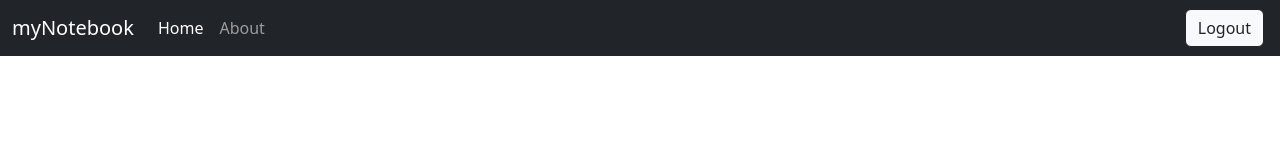
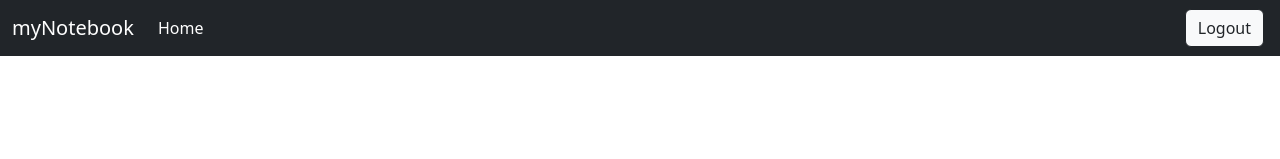
Before and after one commit to jasmitamukherjee/mynotebook, a React (Create React App) app: page / in a window 1280 px wide. Shown: the top 159 px of the page. Built offline with nearby package versions, Linux system fonts and the light colour scheme; no server answers; sample sign-in values are in the browser's storage.

Commit message:
fixed about

```diff
--- a/src/components/Navbar.js
+++ b/src/components/Navbar.js
@@ -27,9 +27,9 @@
         <li className="nav-item">
           <Link className={`nav-link ${location.pathname==='/'? "active ": ""}`} aria-current="page" to='/'>Home</Link>
         </li>
-        <li className="nav-item">
+       {!localStorage.getItem('token')? <li className="nav-item">
           <Link className={`nav-link ${location.pathname==='/about'?"active" : ""}`} to='/about'>About</Link>
-        </li>
+        </li>:""}
 
       </ul>
        {!localStorage.getItem('token')? <form  className="d-flex">
```
